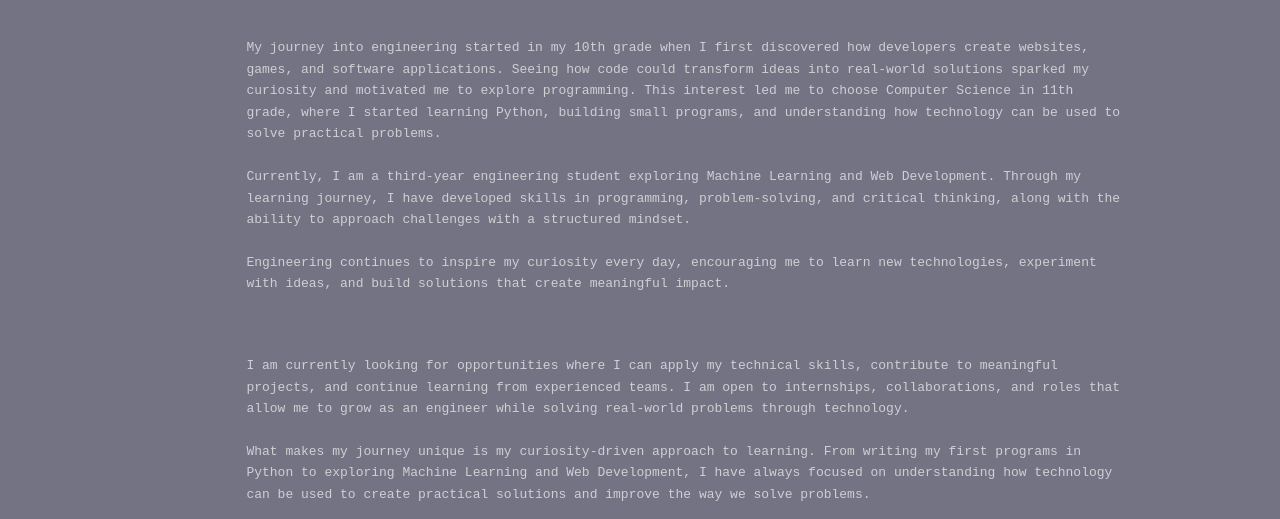
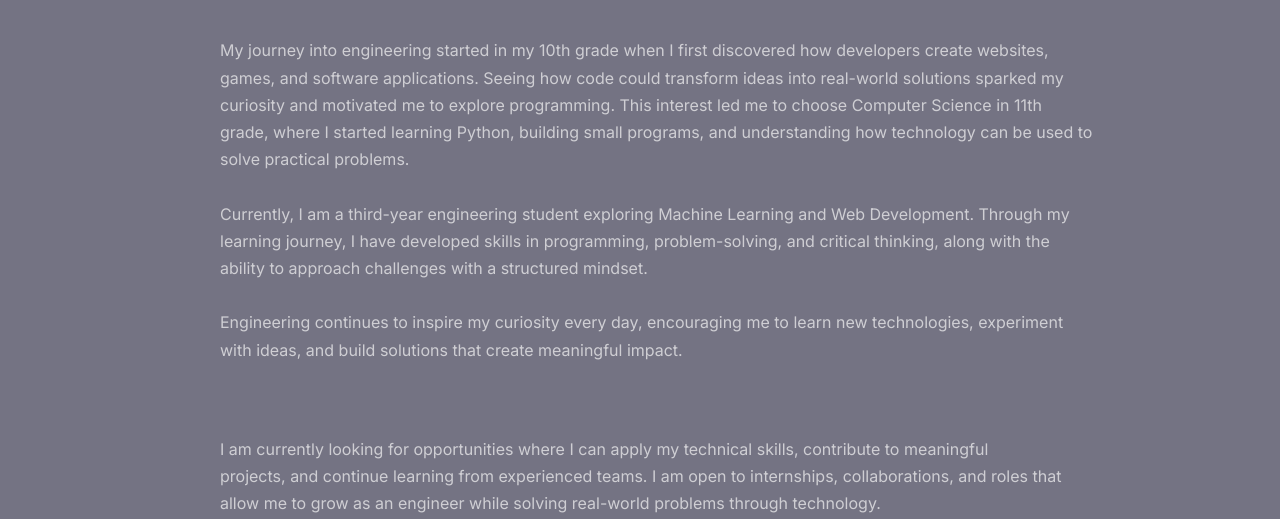
Before and after one commit to STYM-TIWARI08/MY-PORTFOLIO, a plain HTML site: page about.html in a window 1280 px wide. Shown: the part 281-800 px from the top of the page. Drawn offline with Linux system fonts and the light colour scheme.

Commit message:
Update style.css

```diff
--- a/style.css
+++ b/style.css
@@ -248,10 +248,23 @@
 }
 
 /* ============ ABOUT PAGE ============ */
-.about-body pre { margin:0 0 1.1rem;
-  color: var(--text);
-   max-width: 68ch;
-   dtdctext-align: justify;}
+.about-body pre {
+  white-space: pre-wrap;       /* wrap long lines instead of overflowing */
+  word-wrap: break-word;       /* break long words if needed */
+  overflow-wrap: break-word;
+  font-family: var(--font-body);  /* optional: switch off monospace on mobile */
+  font-size: 1rem;
+  line-height: 1.7;
+  max-width: 100%;
+  margin: 0 0 1.1rem;
+}
+
+@media (max-width: 640px) {
+  .about-body pre {
+    font-size: 0.9rem;
+    padding: 0 0.25rem;
+  }
+}
 
 .timeline { border-left: 2px solid var(--border); padding-left: 1.5rem; }
 .timeline-item { margin-bottom: 1.5rem; position: relative; }
```
